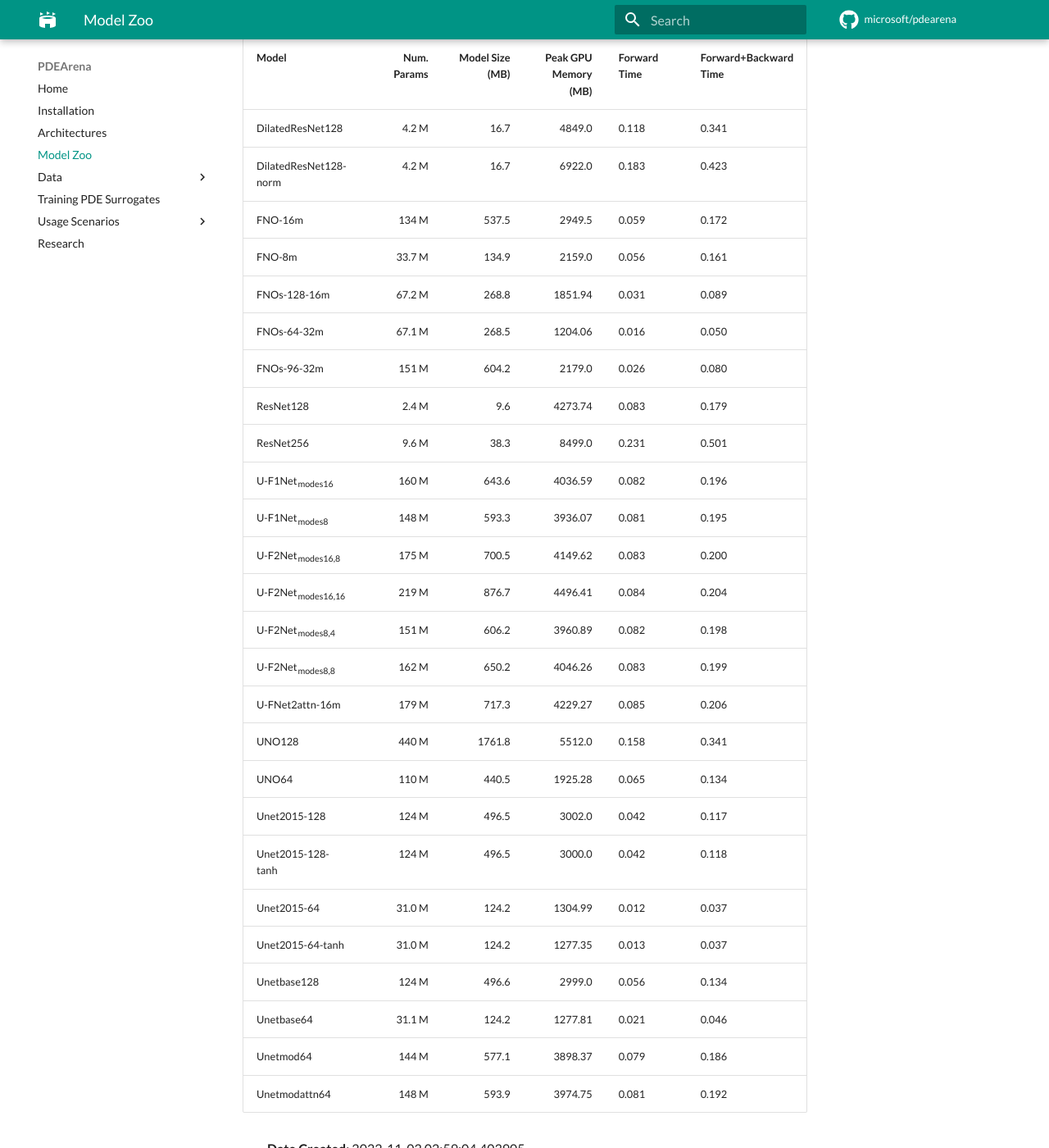
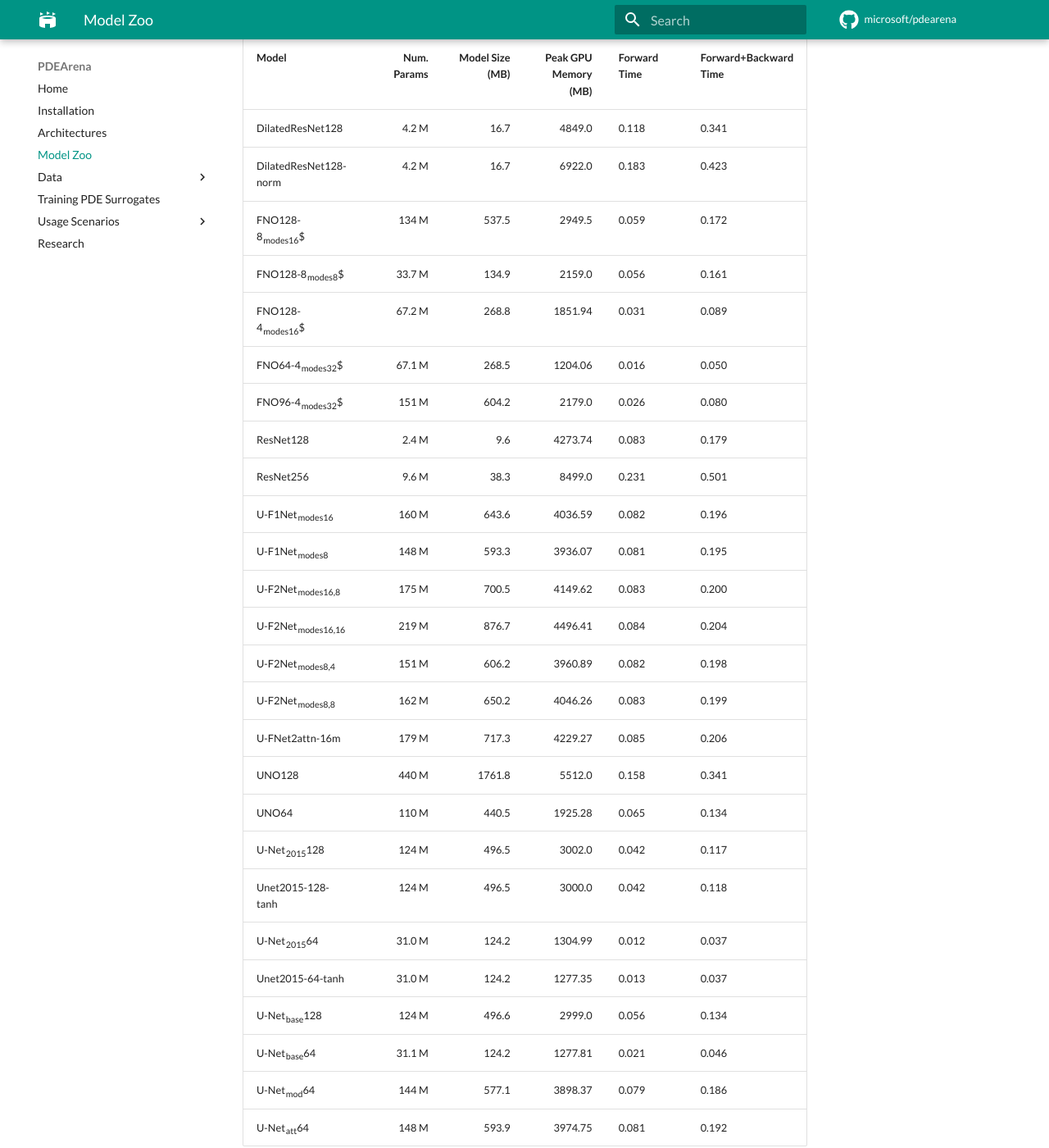
Before and after one commit to pdearena/pdearena, an MkDocs documentation site: the page built from docs/modelzoo.md, in a window 1280 px wide and 1400 px high, scrolled down 200 px. Shown: the whole window at 82% size. Built offline with MkDocs 1.6.1 and Material for MkDocs 9.7.7, drawn with Linux system fonts in a browser that asks for light colours; comment, search, counter and statistics services are not loaded.

Commit message:
fix typo

```diff
--- a/docs/modelzoo.md
+++ b/docs/modelzoo.md
@@ -7,11 +7,11 @@ The tables below provide results and useful statistics about training and infere
 | --------------------- | ----------: | --------------: | -------------------: | ------------ | --------------------- |
 | DilatedResNet128      |       4.2 M |            16.7 |               4849.0 | 0.118        | 0.341                 |
 | DilatedResNet128-norm |       4.2 M |            16.7 |               6922.0 | 0.183        | 0.423                 |
-| FNO-16m               |       134 M |           537.5 |               2949.5 | 0.059        | 0.172                 |
-| FNO-8m                |      33.7 M |           134.9 |               2159.0 | 0.056        | 0.161                 |
-| FNOs-128-16m          |      67.2 M |           268.8 |              1851.94 | 0.031        | 0.089                 |
-| FNOs-64-32m           |      67.1 M |           268.5 |              1204.06 | 0.016        | 0.050                 |
-| FNOs-96-32m           |       151 M |           604.2 |               2179.0 | 0.026        | 0.080                 |
+| FNO128-8~modes16~$    |       134 M |           537.5 |               2949.5 | 0.059        | 0.172                 |
+| FNO128-8~modes8~$     |      33.7 M |           134.9 |               2159.0 | 0.056        | 0.161                 |
+| FNO128-4~modes16~$    |      67.2 M |           268.8 |              1851.94 | 0.031        | 0.089                 |
+| FNO64-4~modes32~$     |      67.1 M |           268.5 |              1204.06 | 0.016        | 0.050                 |
+| FNO96-4~modes32~$     |       151 M |           604.2 |               2179.0 | 0.026        | 0.080                 |
 | ResNet128             |       2.4 M |             9.6 |              4273.74 | 0.083        | 0.179                 |
 | ResNet256             |       9.6 M |            38.3 |               8499.0 | 0.231        | 0.501                 |
 | U-F1Net~modes16~      |       160 M |           643.6 |              4036.59 | 0.082        | 0.196                 |
@@ -23,14 +23,14 @@ The tables below provide results and useful statistics about training and infere
 | U-FNet2attn-16m       |       179 M |           717.3 |              4229.27 | 0.085        | 0.206                 |
 | UNO128                |       440 M |          1761.8 |               5512.0 | 0.158        | 0.341                 |
 | UNO64                 |       110 M |           440.5 |              1925.28 | 0.065        | 0.134                 |
-| Unet2015-128          |       124 M |           496.5 |               3002.0 | 0.042        | 0.117                 |
+| U-Net~2015~128        |       124 M |           496.5 |               3002.0 | 0.042        | 0.117                 |
 | Unet2015-128-tanh     |       124 M |           496.5 |               3000.0 | 0.042        | 0.118                 |
-| Unet2015-64           |      31.0 M |           124.2 |              1304.99 | 0.012        | 0.037                 |
+| U-Net~2015~64         |      31.0 M |           124.2 |              1304.99 | 0.012        | 0.037                 |
 | Unet2015-64-tanh      |      31.0 M |           124.2 |              1277.35 | 0.013        | 0.037                 |
-| Unetbase128           |       124 M |           496.6 |               2999.0 | 0.056        | 0.134                 |
-| Unetbase64            |      31.1 M |           124.2 |              1277.81 | 0.021        | 0.046                 |
-| Unetmod64             |       144 M |           577.1 |              3898.37 | 0.079        | 0.186                 |
-| Unetmodattn64         |       148 M |           593.9 |              3974.75 | 0.081        | 0.192                 |
+| U-Net~base~128        |       124 M |           496.6 |               2999.0 | 0.056        | 0.134                 |
+| U-Net~base~64         |      31.1 M |           124.2 |              1277.81 | 0.021        | 0.046                 |
+| U-Net~mod~64          |       144 M |           577.1 |              3898.37 | 0.079        | 0.186                 |
+| U-Net~att~64          |       148 M |           593.9 |              3974.75 | 0.081        | 0.192                 |
 
 - **Date Created**: 2022-11-02 02:59:04.403905
 - **GPU**: Tesla V100-PCIE-16GB
```
Also changed, not shown: docs/generate_modelzoo.py (+12 -12 lines).
